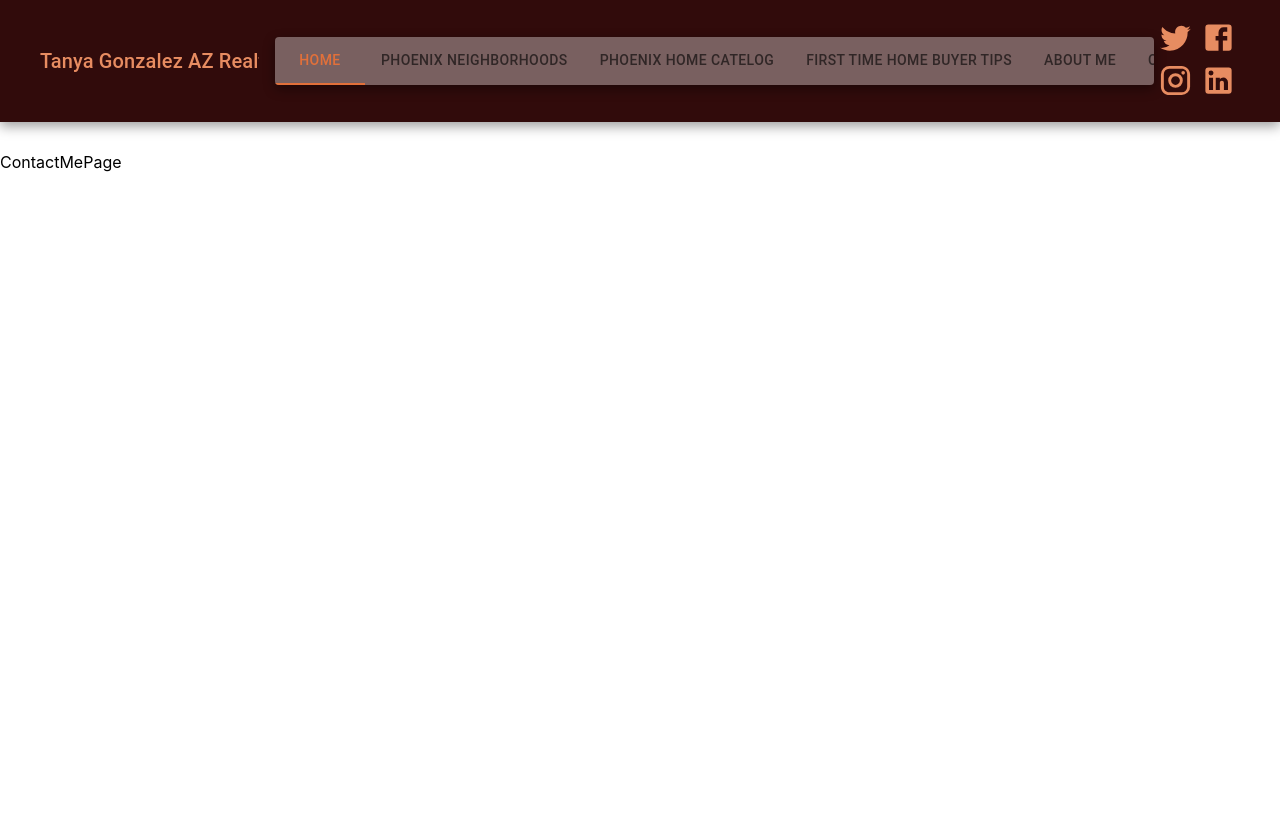
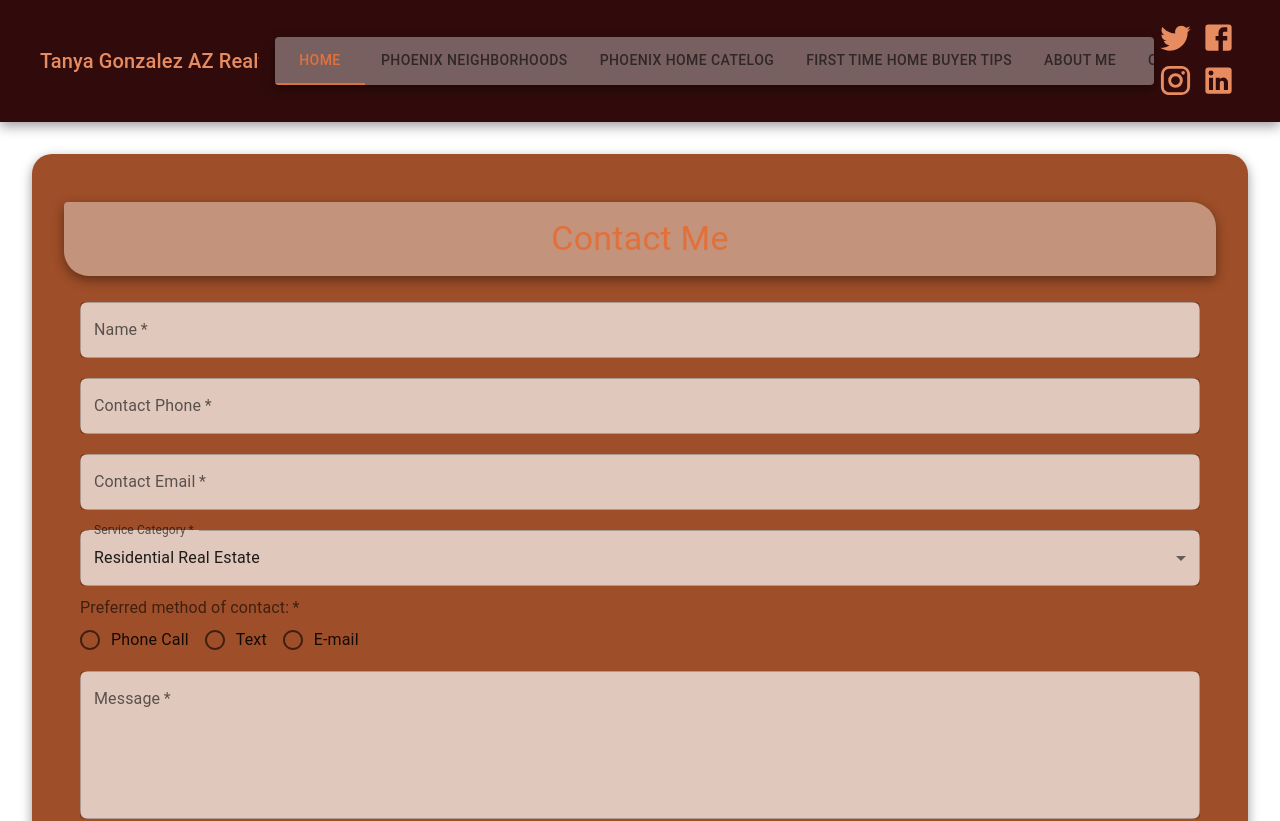
Before and after one commit to melxincognito/tanyas-page, a React (Create React App) app: page /contact in a window 1280 px wide. Shown: the top 821 px of the page. Before the commit the page ends 800 px from the top, so only its background shows below. Built offline with nearby package versions, Linux system fonts and the light colour scheme.

Commit message:
added contact form plus animation

```diff
--- /dev/null
+++ b/src/components/forms/ContactForm.jsx
@@ -0,0 +1,235 @@
+import * as React from "react";
+import { useRef } from "react";
+
+import { useNavigate } from "react-router-dom";
+// form imports MUI
+import {
+  Card,
+  CardContent,
+  TextField,
+  Typography,
+  MenuItem,
+  Button,
+  Dialog,
+  DialogActions,
+  DialogContent,
+  DialogContentText,
+  DialogTitle,
+  Slide,
+} from "@mui/material";
+import SendIcon from "@mui/icons-material/Send";
+
+import Radio from "@mui/material/Radio";
+import RadioGroup from "@mui/material/RadioGroup";
+import FormControlLabel from "@mui/material/FormControlLabel";
+import FormControl from "@mui/material/FormControl";
+import FormLabel from "@mui/material/FormLabel";
+
+// forms global variables
+const servicesOptions = [
+  { value: "Residential", label: "Residential Real Estate" },
+  { value: "Commercial", label: "Commercial Real Estate" },
+  { value: "Other", label: "Other" },
+];
+
+const Transition = React.forwardRef(function Transition(props, ref) {
+  return <Slide direction="up" ref={ref} {...props} />;
+});
+
+export default function ContactForm() {
+  // form functionality variables
+
+  const [open, setOpen] = React.useState(false);
+
+  const [serviceInquiry, setServiceInquiry] = React.useState("Residential");
+
+  const handleServiceChange = (event) => {
+    setServiceInquiry(event.target.value);
+  };
+
+  // open and close dialog box
+  const handleClickOpen = () => {
+    setOpen(true);
+  };
+
+  const handleClose = () => {
+    setOpen(false);
+    routeChange();
+  };
+
+  // navigate back to homepage after the form is submitted
+  let navigate = useNavigate();
+  const routeChange = () => {
+    let path = `/`;
+    navigate(path);
+  };
+
+  // form forward email functions
+  const form = useRef();
+
+  /* const sendEmail = (e) => {
+    e.preventDefault();
+
+    emailjs
+      .sendForm(
+        "service_8w10yxm",
+        "template_4e06fuy",
+        form.current,
+        "user_wKGjgdwvgNqEiJyejXWHN"
+      )
+      .then((res) => {
+        console.log(res);
+      })
+      .catch((err) => console.log(err));
+  };
+ */
+  // styles variables
+  const cardStyles = {
+    padding: 4,
+    borderRadius: 5,
+    bgcolor: "secondary.dark",
+    boxShadow: "0 0.25rem 0.75rem rgba(0, 0, 0, 0.4)",
+  };
+
+  const formTitleDisplayStyles = {
+    display: "grid",
+    alignItems: "center",
+    justifyItems: "center",
+    overflow: "hidden",
+    boxShadow: "0 0.25rem 0.75rem rgba(0, 0, 0, 0.4)",
+    marginTop: 2,
+    bgcolor: "rgba(255, 255, 255, 0.39)",
+    borderRadius: "4px 25px 4px 25px",
+    color: "secondary.main",
+  };
+  const textFieldStyles = {
+    margin: "10px 0px",
+    bgcolor: "rgba(255, 255, 255, 0.69)",
+    borderRadius: 2,
+  };
+
+  const submitButtonStyles = {
+    gap: 1,
+    backgroundColor: "primary.main",
+  };
+
+  return (
+    <>
+      <Card sx={cardStyles}>
+        <CardContent sx={formTitleDisplayStyles}>
+          <Typography variant="h4"> Contact Me</Typography>
+        </CardContent>
+
+        <CardContent>
+          <form ref={form}>
+            <TextField
+              fullWidth
+              sx={textFieldStyles}
+              label="Name"
+              id="contactName"
+              name="name"
+              required
+            />
+            <TextField
+              fullWidth
+              sx={textFieldStyles}
+              label="Contact Phone"
+              type="tel"
+              id="contactPhone"
+              name="phone"
+              required
+            />
+            <TextField
+              fullWidth
+              sx={textFieldStyles}
+              label="Contact Email"
+              type="email"
+              id="contactEmail"
+              name="userEmail"
+              required
+            />
+            <TextField
+              sx={textFieldStyles}
+              id="serviceInquirySelection"
+              fullWidth
+              select
+              label="Service Category"
+              value={serviceInquiry}
+              onChange={handleServiceChange}
+              required
+              name="serviceCategory"
+            >
+              {servicesOptions.map((option) => (
+                <MenuItem key={option.value} value={option.value}>
+                  {option.label}
+                </MenuItem>
+              ))}
+            </TextField>
+            <FormControl required>
+              <FormLabel id="radio-buttons-group-label">
+                Preferred method of contact:
+              </FormLabel>
+              <RadioGroup
+                row
+                aria-labelledby="radio-buttons-group-label"
+                name="contactMethod"
+              >
+                <FormControlLabel
+                  value="Phone"
+                  control={<Radio />}
+                  label="Phone Call"
+                />
+                <FormControlLabel
+                  value="Text"
+                  control={<Radio />}
+                  label="Text"
+                />
+                <FormControlLabel
+                  value="email"
+                  control={<Radio />}
+                  label="E-mail"
+                />
+              </RadioGroup>
+            </FormControl>
+            <TextField
+              fullWidth
+              multiline
+              sx={textFieldStyles}
+              rows={5}
+              label="Message"
+              id="fullWidth"
+              name="message"
+              required
+            />
+            <Button
+              variant="contained"
+              sx={submitButtonStyles}
+              type="submit"
+              onClick={handleClickOpen}
+            >
+              <SendIcon /> Submit
+            </Button>
+          </form>
+        </CardContent>
+      </Card>
+      <Dialog
+        open={open}
+        TransitionComponent={Transition}
+        keepMounted
+        onClose={handleClose}
+        aria-describedby="alert-dialog-slide-description"
+      >
+        <DialogTitle>{"Thanks for reaching out!!"}</DialogTitle>
+
+        <DialogContent>
+          <DialogContentText id="alert-dialog-description">
+            I'll get back to you as soon as I can ☺️
+          </DialogContentText>
+        </DialogContent>
+        <DialogActions>
+          <Button onClick={handleClose}>Close</Button>
+        </DialogActions>
+      </Dialog>
+    </>
+  );
+}
--- a/src/pages/ContactMePage.js
+++ b/src/pages/ContactMePage.js
@@ -1,5 +1,23 @@
 import React from "react";
-
+import { Box } from "@mui/material";
+import ContactForm from "../components/forms/ContactForm";
+import { motion, AnimatePresence } from "framer-motion";
 export default function ContactMePage() {
-  return <div>ContactMePage</div>;
+  const containerStyles = {
+    margin: 4,
+  };
+  return (
+    <AnimatePresence>
+      <motion.div
+        transition={{ delay: 0.17 }}
+        initial={{ opacity: 0 }}
+        animate={{ opacity: 1 }}
+        exit={{ opacity: 0 }}
+      >
+        <Box sx={containerStyles}>
+          <ContactForm />
+        </Box>
+      </motion.div>
+    </AnimatePresence>
+  );
 }
```
